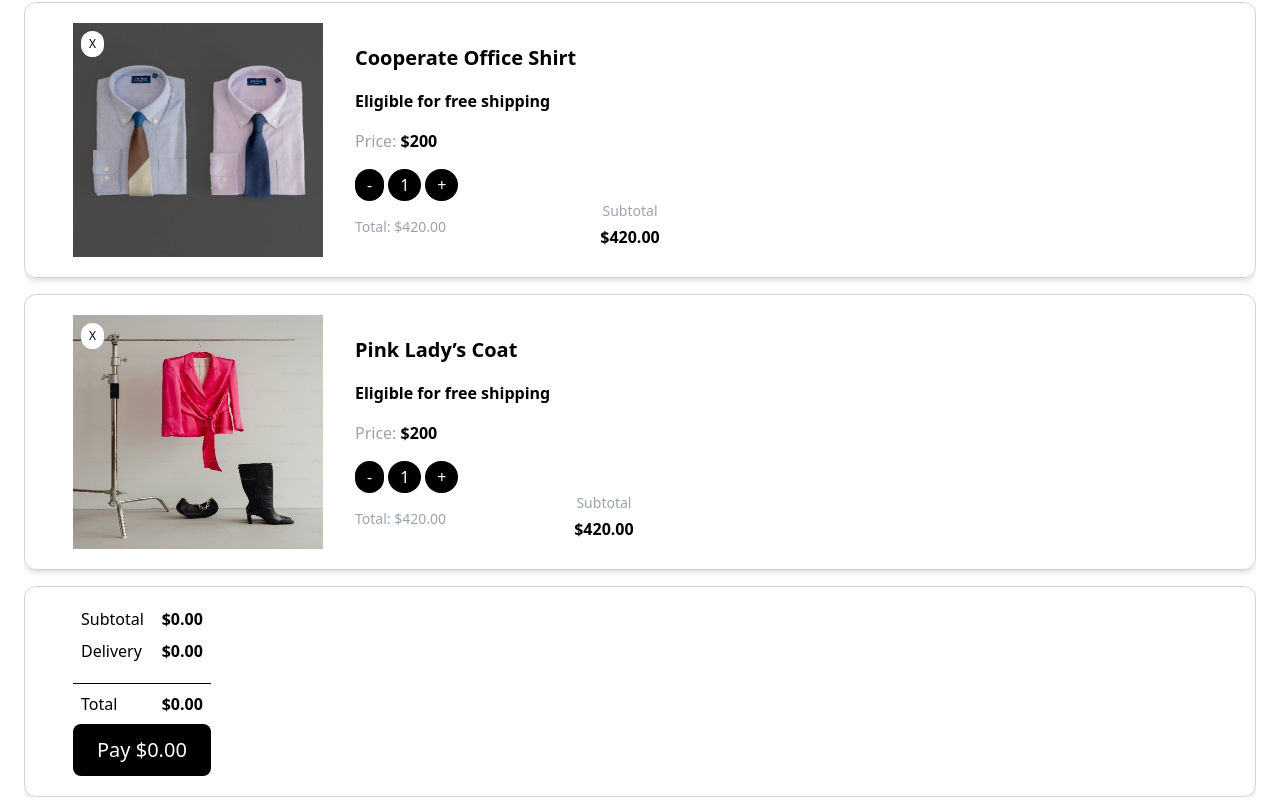
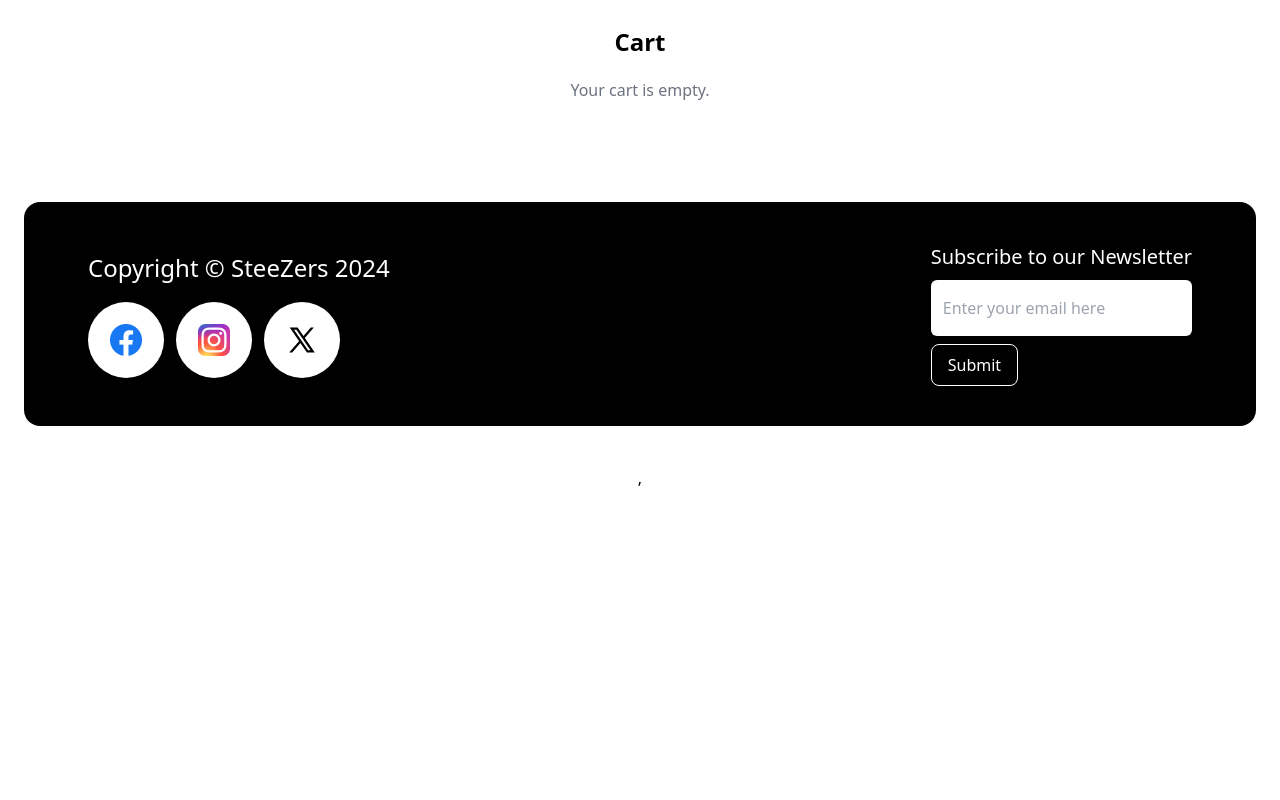
Before and after one commit to shakiogunlesi/hng-steeze-online-store, a React (Vite) app: page /CartPage in a window 1280 px wide. Shown: the part 600-1400 px from the top of the page. After the commit the page ends 1090 px from the top, so only its background shows below. Built offline with nearby package versions, Linux system fonts and the light colour scheme.

Commit message:
updated the cartPage

```diff
--- a/src/components/CartSection.jsx
+++ b/src/components/CartSection.jsx
@@ -1,38 +1,33 @@
-import React, { useState } from 'react';
-import ArrowLeft from '../assets/images/arrowleft.png'
-import { Link } from "react-router-dom"
+import { useState } from 'react';
+import ArrowLeft from '../assets/images/arrowleft.png';
+import { Link } from "react-router-dom";
+import { useSelector, useDispatch } from 'react-redux';
+import { addToCart, removeFromCart, clearCart } from '../features/cart/cartSlice';
 import Modal from './Cart/Modal';
-import PaymentSuccessful from './ConfirmPayment/PaymentSuccessful';
-import BgredTop from '../assets/images/red-top.jpg'
-import BgManwear from '../assets/images/mens111.jpg'
 
 function CartSection() {
+    const cartItems = useSelector((state) => state.cart.items);
+    const dispatch = useDispatch();
+    const [isConfirmModalOpen, setConfirmModalOpen] = useState(false);
+    const [isSuccessModalOpen, setSuccessModalOpen] = useState(false);
 
-    const [showModal, setShowModal] = React.useState(false);
-
-    const handleOpenModal = () => {
-        setShowModal(true);
+    const handlePurchase = () => {
+        setConfirmModalOpen(true);
     };
 
-    const handleCloseModal = () => {
-        setShowModal(false);
+    const handleConfirmPurchase = () => {
+        setConfirmModalOpen(false);
+        setSuccessModalOpen(true);
+        dispatch(clearCart());
     };
 
-    const [showSuccess, setShowSuccess] = useState(false);
-
-    const handlePayment = () => {
-        setTimeout(() => {
-        setShowSuccess(true);
-        }, 1000);
+    const handleSuccessModalClose = () => {
+        setSuccessModalOpen(false);
     };
 
-    const handleClose = () => {
-        setShowSuccess(false);
-    };
-
+    const totalAmount = cartItems.reduce((total, item) => total + item.price * item.quantity, 0);
 
     return (
-        <>
         <div className="flex flex-col mx-auto justify-start items-start my-20 overflow-hidden">
             <Link to="/" className="flex flex-row gap-1">
                 <img
@@ -40,83 +35,63 @@ function CartSection() {
                     alt='Arrow-left'
                     className='md:w-[20px] w-[15px] h-[15px] md:h-[20px] pt-2'
                 />
+                <Link to="/" >
                     <p className="text-[20px]">Return to store</p>
+                </Link>
             </Link>
             <div className="w-full flex flex-col justify-start items-start mt-6">
                 <p className="flex xl:text-5xl lg:text-4xl md:text-3xl sm:text-2xl font-semibold">Shopping Cart</p>
-                    <div className="w-[100%] flex xl:flex-row flex-col md:flex-row xl:justify xl:items-end md:items-end sm:items-start xl:gap-6 border border-gray-300 rounded-xl px-12 py-5 mt-4 shadow-md">
-                        <div className="flex xl:flex-row md:flex-row flex-col gap-4 justify-center items-center relative">
-                            <img
-                                src={BgManwear}
-                                alt='Bgred-top'
-                                className='md:w-[250px] w-[160px] h-[150px] md:h-[234px] mr-4'
-                            />
-                            <button className="absolute top-2 left-2 bg-white rounded-full px-2 py-1 text-black text-[12px]">X</button>
-                            <div className="flex flex-col gap-4 py-5 text-left">
-                                <h1 className="xl:text-[28px] text-[20px] font-bold">Cooperate Office Shirt</h1>
-                                <p className="text-base font-semibold">Eligible for free shipping</p>
-                                <p className="font-OpenSans text-gray-400">Price: <span className="font-semibold text-black">$200</span></p>
-                                <div className="flex flex-row gap-1">
-                                    <button className="py-1 px-3 rounded-full justify-center items-center flex bg-black text-white">-</button>
-                                    <div className="py-1 px-3 rounded-full justify-center items-center flex bg-black text-white">
-                                        <p> 1</p>
-                                    </div>
-                                    <button className="py-1 px-3 rounded-full justify-center items-center flex bg-black text-white">+</button>
-                                </div>
-                                <p className="text-gray-400 text-sm">Total: $420.00</p>
-                            </div>
-                        </div>
-                        <div className="flex flex-col gap-1 ml-6 mb-2">
-                            <p className="text-gray-400 text-sm">Subtotal</p>
-                            <p className="font-semibold text-black">$420.00</p>
-                        </div>
-                    </div>
-                    <div className="w-[100%] flex xl:flex-row flex-col md:flex-row xl:justify xl:items-end md:items-end sm:items-start xl:gap-6 border border-gray-300 rounded-xl px-12 py-5 mt-4 shadow-md">
-                        <div className="flex xl:flex-row md:flex-row flex-col gap-4 justify-center items-center relative">
-                            <img
-                                src={BgredTop}
-                                alt='Bgred-top'
-                                className='md:w-[250px] w-[160px] h-[150px] md:h-[234px] mr-4'
-                            />
-                            <button className="absolute top-2 left-2 bg-white rounded-full px-2 py-1 text-black text-[12px]">X</button>
-                            <div className="flex flex-col gap-4 py-5 text-left">
-                                <h1 className="xl:text-[28px] text-[20px] font-bold">Pink Lady’s Coat</h1>
-                                <p className="text-base font-semibold">Eligible for free shipping</p>
-                                <p className="font-OpenSans text-gray-400">Price: <span className="font-semibold text-black">$200</span></p>
-                                <div className="flex flex-row gap-1">
-                                    <button className="py-1 px-3 rounded-full justify-center items-center flex bg-black text-white">-</button>
-                                    <div className="py-1 px-3 rounded-full justify-center items-center flex bg-black text-white">
-                                        <p> 1</p>
-                                    </div>
-                                    <button className="py-1 px-3 rounded-full justify-center items-center flex bg-black text-white">+</button>
-                                </div>
-                                <p className="text-gray-400 text-sm">Total: $420.00</p>
-                            </div>
-                        </div>
-                        <div className="flex flex-col gap-1 ml-6 mb-2">
-                            <p className="text-gray-400 text-sm">Subtotal</p>
-                            <p className="font-semibold text-black">$420.00</p>
-                        </div>
-                    </div>
-                    <div className="w-[100%] flex xl:flex-row flex-col md:flex-row xl:justify xl:items-end md:items-end sm:items-start xl:gap-6 border border-gray-300 rounded-xl px-12 py-5 mt-4 shadow-md">
-                        <div className="flex flex-col gap-2 max-w-[362px]">
-                            <div className="flex flex-row justify-between px-2 items-center">
-                                <p className="font-OpenSans">Subtotal</p>
-                                <p className="font-bold text-black">$0.00</p>
-                            </div>
-                            <div className="flex flex-row justify-between px-2 items-center mb-3">
-                                <p className="font-OpenSans">Delivery</p><p className="font-bold text-black">$0.00</p>
-                            </div>
-                            <div className="border-t w-full border-black"></div>
-                            <div className="flex flex-row justify-between px-2 items-center">
-                                <p className="font-OpenSans">Total</p>
-                                <p className="font-bold text-black">$0.00</p>
-                            </div>
-                            <button onClick={handleOpenModal} className="w-full text-xl px-6 py-3 flex justify-center items-center text-white rounded-lg bg-black">Pay $0.00</button>
+                <div className="container mx-auto mt-5 p-5 rounded-lg">
+                    <h1 className="text-2xl font-bold mb-5">Cart</h1>
+                    {cartItems.length === 0 ? (
+                        <p className="text-gray-500">Your cart is empty.</p>
+                    ) : (
+                        <div className="cart-items">
+                            {cartItems.map((item) => (
+                                <div key={item.id} className="cart-item flex justify-between items-center mb-3 p-3 border-b">
+                                    <div className="cart-item-info flex items-center">
+                                        <img src={item.image} alt={item.name} className="w-16 h-16 object-cover rounded" />
+                                        <div className="ml-4">
+                                            <h2 className="text-lg font-semibold">{item.name}</h2>
+                                            <p className="text-gray-500">${item.price}</p>
+                                            <div className="flex items-center mt-2">
+                                                <button
+                                                    className="px-2 py-1 bg-gray-200 rounded"
+                                                    onClick={() => dispatch(removeFromCart(item))}
+                                                >
+                                                    -
+                                                </button>
+                                                <span className="mx-2">{item.quantity}</span>
+                                                <button
+                                                    className="px-2 py-1 bg-gray-200 rounded"
+                                                    onClick={() => dispatch(addToCart(item))}
+                                                >
+                                                    +
+                                                </button>
                                             </div>
                                         </div>
                                     </div>
-                <Modal show={showModal} handleClose={handleCloseModal} className="fixed inset-0 bg-black bg-opacity-50 flex items-center justify-center">
+                                    <div>
+                                        <p className="text-lg font-semibold">${(item.price * item.quantity).toFixed(2)}</p>
+                                    </div>
+                                </div>
+                            ))}
+                            <div className="cart-total mt-5 text-right">
+                                <h2 className="text-xl font-bold">Total: ${totalAmount.toFixed(2)}</h2>
+                            </div>
+                            <div className="cart-actions mt-5 flex justify-end">
+                                <button
+                                    className="px-5 py-2 bg-blue-500 text-white rounded mr-2"
+                                    onClick={handlePurchase}
+                                >
+                                    Proceed to Checkout
+                                </button>
+                            </div>
+                        </div>
+                    )}
+                </div>
+            </div>
+            <Modal open={isConfirmModalOpen} onClose={() => setConfirmModalOpen(false)} className="fixed inset-0 bg-black bg-opacity-50 flex items-center justify-center">
                 <div className="bg-[#F2F2F3] justify-center items-center p-8 xl:px-12 md:px-10 px-8 rounded-md flex flex-col">
                     <h2 className="text-2xl font-bold mb-4">Payment</h2>
                     <form className="space-y-4 flex flex-col xl:justify-start justify-center xl:items-start w-full items-center ">
@@ -162,15 +137,29 @@ function CartSection() {
                             </div>
                         </div>
                         <div className=" flex flex-row justify-center items-center w-full  ">
-                                <button onClick={handlePayment} type="submit" className="px-4 py-2 bg-black text-white rounded-md mt-4 mx-auto">Pay Now</button>
+                            <button onClick={() => setConfirmModalOpen(false)} type="submit" className="px-5 py-2 bg-gray-300 rounded mr-2">
+                                Cancel
+                            </button>
+                            <button className="px-4 py-2 bg-black text-white rounded-md mt-4 mx-auto" onClick={handleConfirmPurchase}>
+                                Pay Now
+                            </button>
                         </div>
                     </form>
                 </div>
             </Modal>
-                <PaymentSuccessful show={showSuccess} handleClose={handleClose} />
+            <Modal open={isSuccessModalOpen} onClose={handleSuccessModalClose} center>
+                <div className="p-5">
+                    <h2 className="text-xl font-bold mb-4">Purchase Successful</h2>
+                    <p>Thank you for your purchase!</p>
+                    <div className="mt-5 flex justify-end">
+                        <button className="px-5 py-2 bg-blue-500 text-white rounded" onClick={handleSuccessModalClose}>
+                            Close
+                        </button>
                     </div>
-        </>
-    )
+                </div>
+            </Modal>
+        </div>
+    );
 }
 
-export default CartSection
+export default CartSection;
--- a/src/components/navbar.jsx
+++ b/src/components/navbar.jsx
@@ -15,7 +15,9 @@ const Navbar = () => {
                 <div className="flex items-center justify-between h-16">
                     <div className="flex flex-column flex-row justify-between items-center w-full">
                         <div className="flex-shrink-0">
-                            <h1 className="text-black md:text-[36px] text-[25px] font-[700]">SteeZers</h1>
+                            <Link to="/" >
+                                <h1 className="text-black md:text-[36px] text-[25px] font-[700]">SteeZers</h1>
+                            </Link>
                         </div>
                         <div className="hidden md:block w-fit flex items-center">
                             <form className="relative">
--- a/src/features/cart/cartSlice.js
+++ b/src/features/cart/cartSlice.js
@@ -31,9 +31,12 @@ const cartSlice = createSlice({
     removeFromCart: (state, action) => {
       state.items = state.items.filter(item => item.id !== action.payload);
     },
+    clearCart: (state) => {
+      state.items = [];
+    },
   },
 });
 
-export const { addToCart, incrementQuantity, decrementQuantity, removeFromCart } = cartSlice.actions;
+export const { addToCart, incrementQuantity, decrementQuantity, removeFromCart, clearCart } = cartSlice.actions;
 
 export default cartSlice.reducer;
```
Also changed, not shown: src/components/Cart/Modal.jsx (+10 -14 lines), src/components/Cart/modal.css (+3 -5 lines), src/components/ConfirmPayment/PaymentSuccessful.css (deleted, +0 -108 lines), src/components/ConfirmPayment/PaymentSuccessful.jsx (deleted, +0 -22 lines). Lines whose indentation alone changed are shown as unchanged.
